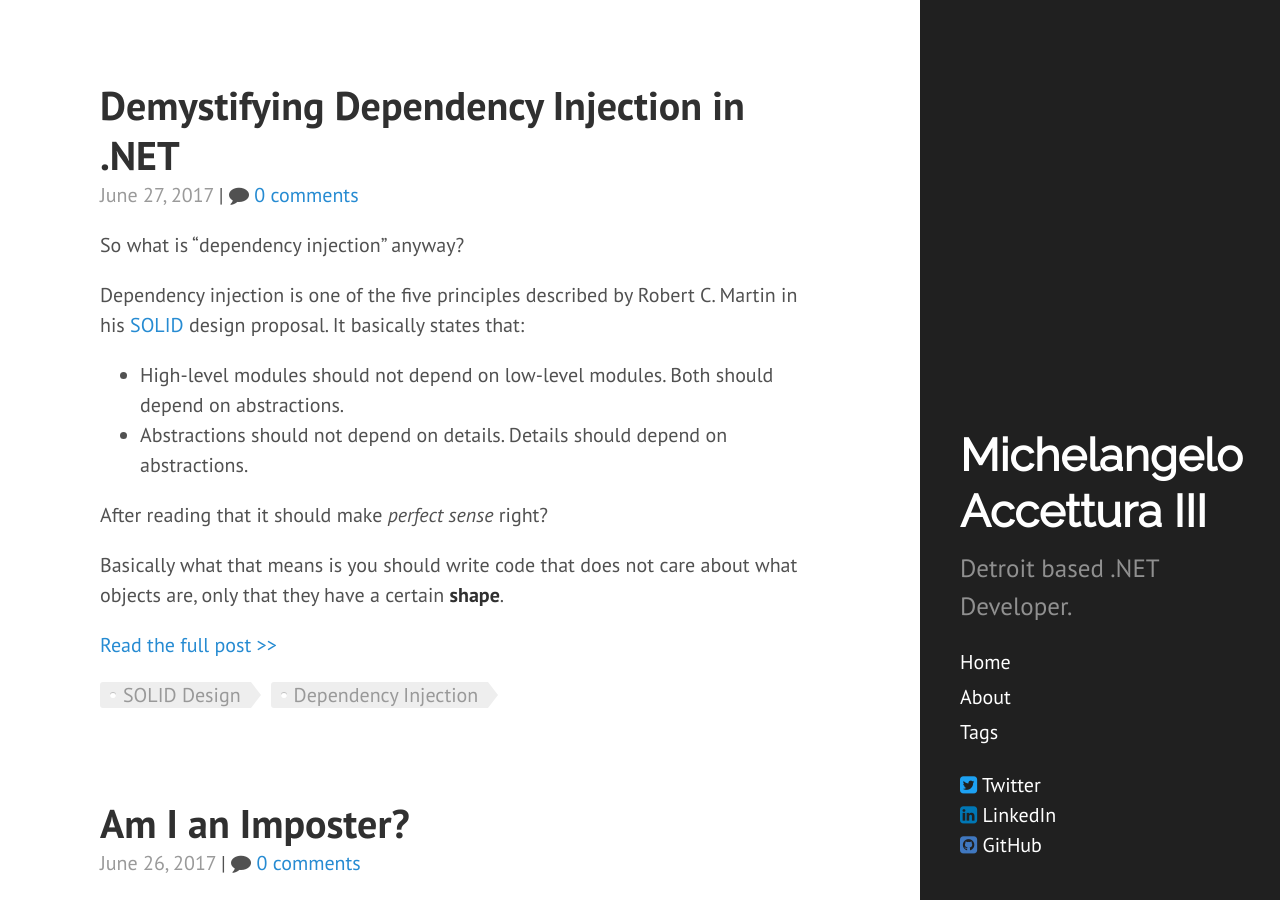
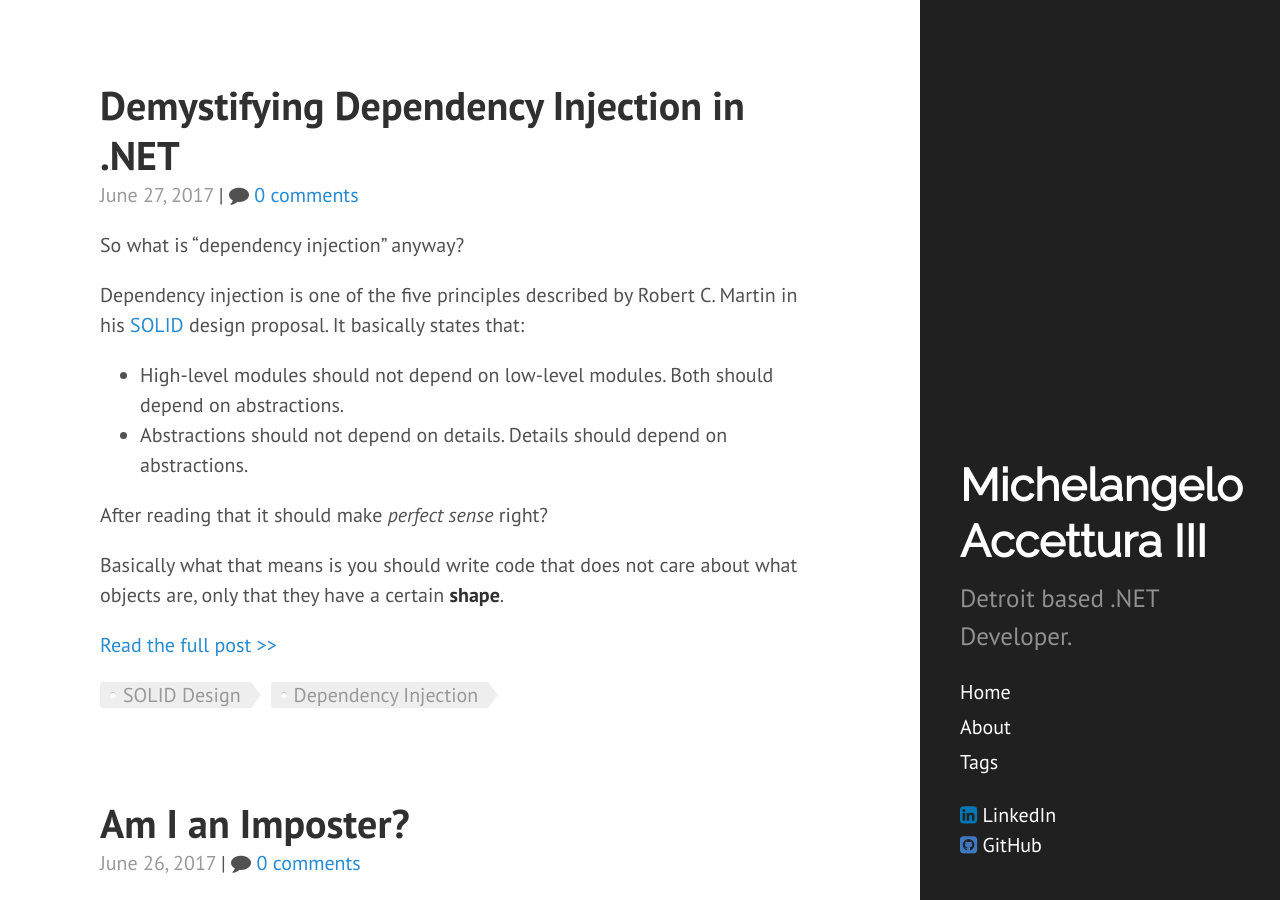
Before and after one commit to maccettura/maccettura.github.io, a Jekyll site: the page built from index.html, in a window 1280 px wide and 900 px high. Built offline with Jekyll 4.4.1, drawn with Linux system fonts in a browser that asks for light colours; the list of posts is cut into pages by our own code; comment, search, counter and statistics services are not loaded.

Commit message:
Update sidebar.html

```diff
--- a/_includes/sidebar.html
+++ b/_includes/sidebar.html
@@ -21,14 +21,6 @@
       {% endfor %}
     </nav>
     <ul class="sidebar-links">
-      {% if site.twitter_username %}
-      <li>
-        <a href="https://twitter.com/{{ site.twitter_username }}" target="_blank">
-          <i class="fa fa-twitter-square" style="color:#1da1f2;"></i> <span>Twitter</span>
-        </a>
-      </li>
-      {% endif %}
-
       {% if site.linkedin_username %}
       <li>
         <a href="https://linkedin.com/in/{{ site.linkedin_username }}" target="_blank">
```
